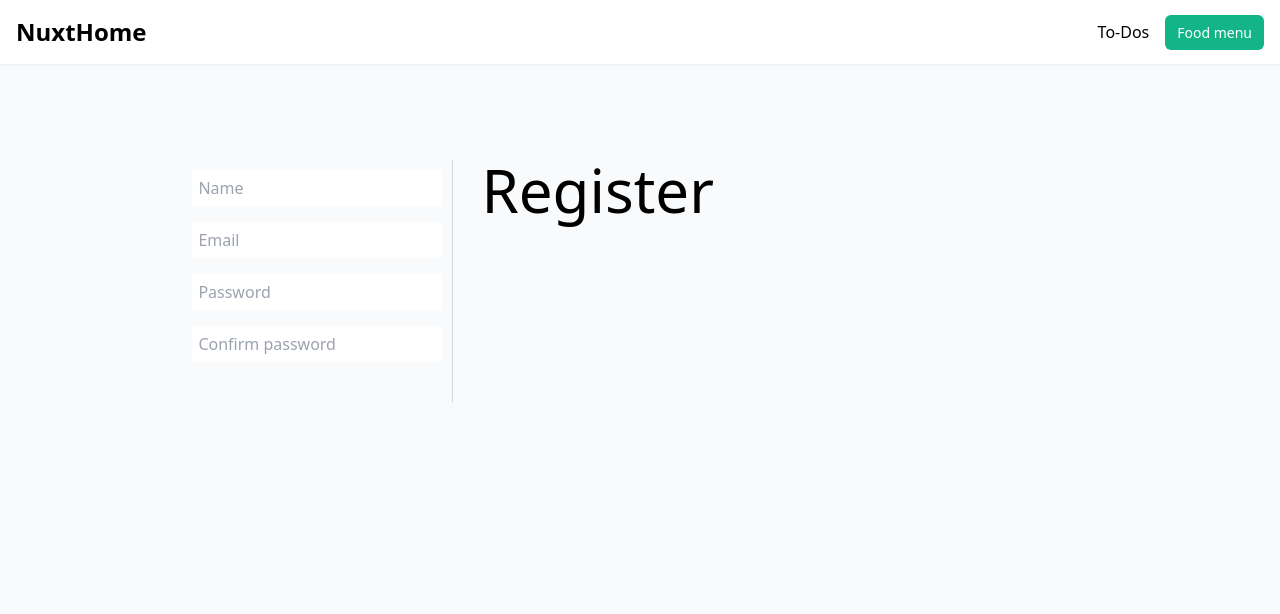
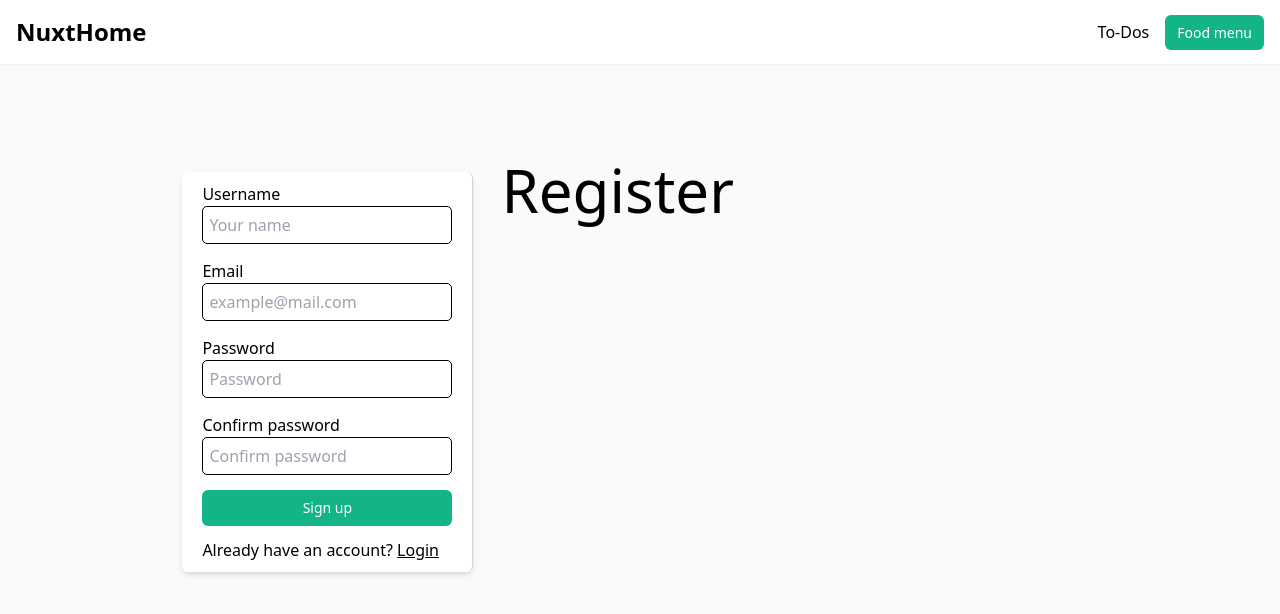
Before and after one commit to WilliamBostrom/Nuxt-vue, a Nuxt app: page /register in a window 1280 px wide. Shown: the top 614 px of the page. Built offline with nearby package versions, Linux system fonts and the light colour scheme.

Commit message:
basic login/register page

```diff
--- a/components/AuthForm.vue
+++ b/components/AuthForm.vue
@@ -3,17 +3,44 @@
     <div class="flex flex-row">
       <div class="bg-gray-50 mr-7">
         <form
-          class="flex flex-col items-start border-r border-gray-300 w-full form-css"
+          class="card flex flex-col items-start justify-center border-r border-gray-300 w-full form-css p-3"
           action=""
         >
-          <input type="text" placeholder="Name" name="name" />
-          <input type="text" placeholder="Email" name="email" />
-          <input type="password" placeholder="Password" name="password" />
-          <input
-            type="password"
-            placeholder="Confirm password"
-            name="password"
-          />
+          <label for="name"
+            >Username
+            <input
+              v-if="isRegistration"
+              type="text"
+              placeholder="Your name"
+              name="name"
+          /></label>
+          <label for="email"
+            >Email
+            <input type="text" placeholder="example@mail.com" name="email"
+          /></label>
+          <label for="password"
+            >Password
+            <input type="password" placeholder="Password" name="password" />
+          </label>
+          <label for="password"
+            >Confirm password
+            <input
+              v-if="isRegistration"
+              type="password"
+              placeholder="Confirm password"
+              name="password"
+          /></label>
+          <button class="btn w-[250px]">
+            {{ isRegistration ? "Sign up" : "Submit" }}
+          </button>
+          <p class="mt-3" v-if="isRegistration">
+            Already have an account?
+            <a class="underline" href="/login">Login</a>
+          </p>
+          <p class="mt-3" v-if="!isRegistration">
+            Do not have an account yet?
+            <a class="underline" href="/register">Register</a>
+          </p>
         </form>
       </div>
       <div>
@@ -38,16 +65,25 @@ export default defineComponent({
 
 <style scoped>
 form {
-  padding: 10px;
+  padding: 20px;
+  height: 400px;
+  padding-top: 20px;
 }
 
 .form-css input {
   width: 250px;
+  border-radius: 5px;
   margin-bottom: 16px;
   padding: 6px;
+  border: 1px solid black;
 }
 
 .form-css input:last-of-type {
-  margin-bottom: 30px;
+  margin-bottom: 15px;
+}
+
+label {
+  display: flex;
+  flex-direction: column;
 }
 </style>
```
